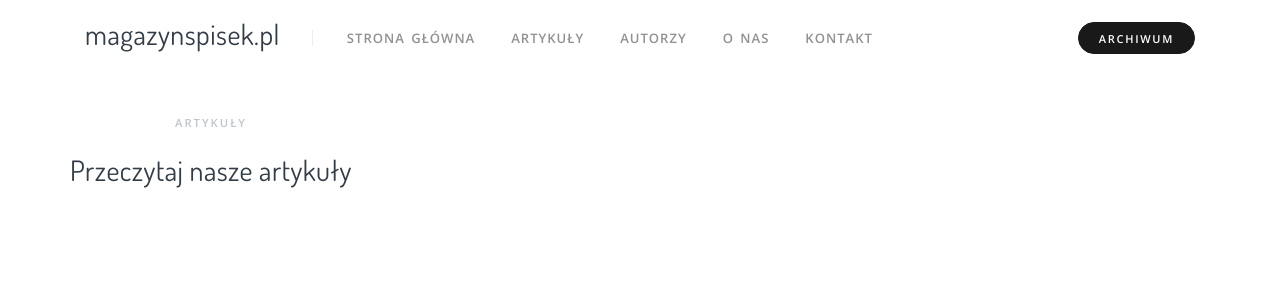
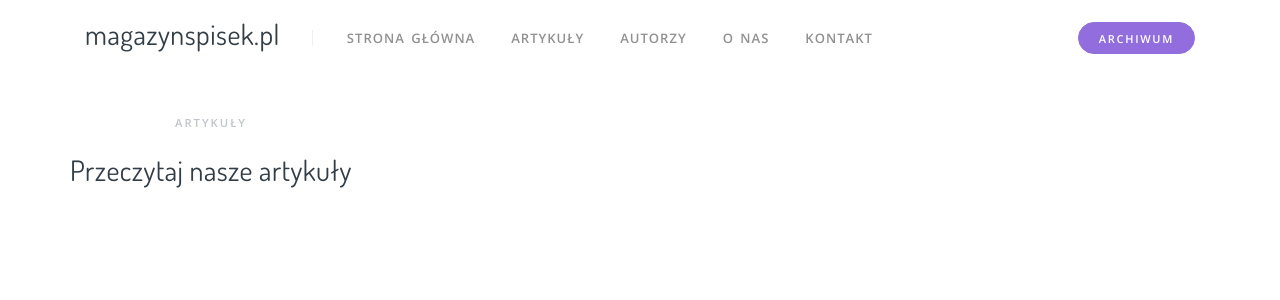
Before and after one commit to wiaderko024/magazynspisek, a Django app: page /artykuly/ in a window 1280 px wide. Shown: the top 300 px of the page. Run offline with Django 4.2, Linux system fonts and the light colour scheme; data that the repository does not hold is empty; some libraries are stand-ins or nearby versions.

Commit message:
Changed color of buttons to info

```diff
--- a/articles/templates/articles_list.html
+++ b/articles/templates/articles_list.html
@@ -26,7 +26,7 @@
                                 </div>
                                 <p class="text-justify">{{ article.description }}</p>
                                 <p class="text-center mt-auto">
-                                    <a class="btn btn-primary btn-round" href="#">Czytaj</a>
+                                    <a class="btn btn-info btn-round" href="#">Czytaj</a>
                                 </p>
                             </div>
                         {% endfor %}
--- a/pages/templates/navbar.html
+++ b/pages/templates/navbar.html
@@ -19,6 +19,6 @@
                 <a class="nav-link" href="#">Kontakt</a>
             </nav>
         </section>
-        <a class="btn btn-sm btn-round btn-dark" href="readme.html">Archiwum</a>
+        <a class="btn btn-sm btn-round btn-info" href="readme.html">Archiwum</a>
     </div>
 </nav>
```
